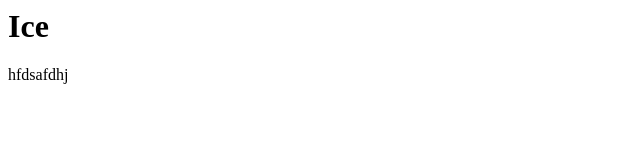
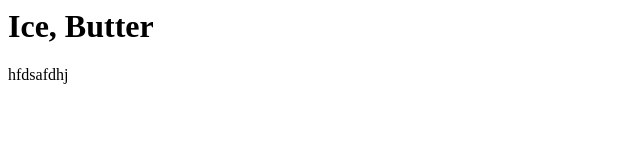
Before and after one commit to Vijay02-pk/expert-fishstick, a plain HTML site: page index.html in a window 1280 px wide. Shown: the whole page, without its empty margins (0-640 px from the left). Drawn offline with Linux system fonts and the light colour scheme.

Commit message:
Added butter to index.html

```diff
--- a/index.html
+++ b/index.html
@@ -1,5 +1,5 @@
 <html>
 <title>Hello How are yoy</title>
-<h1>Ice </h1>
+<h1>Ice, Butter </h1>
 <pr>hfdsafdhj</pr>
 </html>
```
